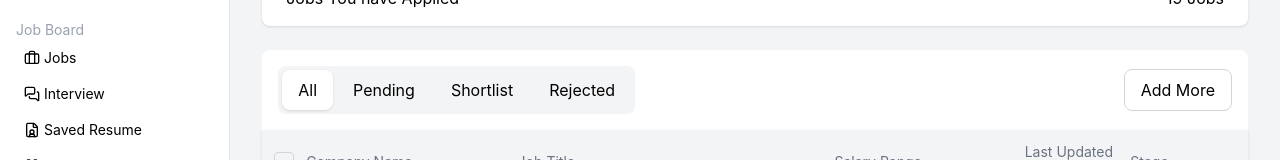
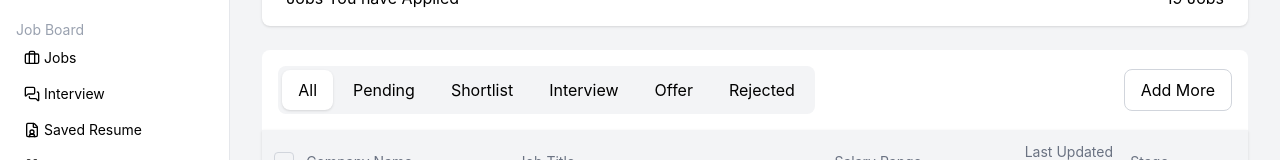
Before and after one commit to Shashwat64/Job-Tracker, a React (Vite) app: page /app/jobs in a window 1280 px wide. Shown: the part 132-292 px from the top of the page. Built offline with nearby package versions, Linux system fonts and the light colour scheme; no server answers.

Commit message:
feat: made dashboard tile clickable

```diff
--- a/src/App.jsx
+++ b/src/App.jsx
@@ -11,6 +11,7 @@ export default function App() {
 
 
   const [interviewJson, setInterviewJson] = useState(interviewList)
+  const [activeBtn, setActiveBtn] = useState('all')
 
   // console.log(interviewJson)
 
@@ -19,7 +20,9 @@ export default function App() {
       {/* Global Providers Here */}
       <JobContext.Provider value={{
         interviewJson,
-        setInterviewJson
+        setInterviewJson,
+        activeBtn,
+        setActiveBtn
       }}>
         <RouterProvider router={router} />
       </JobContext.Provider >
--- a/src/Components/MainNavChildren/Dashboard.jsx
+++ b/src/Components/MainNavChildren/Dashboard.jsx
@@ -1,27 +1,13 @@
-import { Link } from 'react-router-dom'
+import { Link, useNavigate } from 'react-router-dom'
 import { useContext } from 'react'
 
 import { JobContext} from '../../App'
 
-//Top 4 cards
-const KPICard = ({ title, value, badge }) => (
-  <div className="bg-white p-5 rounded-lg border border-gray-200 shadow-sm hover:bg-gray-100 hover:cursor-pointer
-: transition duration-75 active:scale-95">
-    <h3 className="text-sm text-gray-500 font-medium mb-1">{title}</h3>
-    <div className="flex items-baseline space-x-2">
-      <p className="text-3xl font-semibold text-gray-900">{value}</p>
-      {badge && (
-        <span className={`text-xs font-medium px-2 py-0.5 rounded-full ${badge.style}`}>
-          {badge.label}
-        </span>
-      )}
-    </div>
-  </div>
-)
+
 
 //Its the lower most upcomign interview
 const InterviewItem = ({ company, round, position, date, time }) => (
-  <div className="px-6 py-4 flex justify-between items-center hover:bg-gray-100 hover:cursor-pointer
+  <div className="px-6 py-4 flex justify-between items-center  hover:bg-gray-100 hover:cursor-pointer
  transition">
     <div className="flex items-center gap-4">
       <div className="w-10 h-10 rounded border border-gray-200 bg-white flex items-center justify-center font-bold text-gray-700">
@@ -41,15 +27,6 @@ const InterviewItem = ({ company, round, position, date, time }) => (
 
 
 
-const kpiData = [
-  { title: "Total Applied", value: 19 },
-  { title: "Pending", value: 12, badge: { label: "Active", style: "text-amber-500 bg-amber-50" } },
-  { title: "Shortlisted", value: 4, badge: { label: "+1 this week", style: "text-emerald-600 bg-emerald-50" } },
-  { title: "Interview", value: 3 },
-  { title: "Offer", value: 3 },
-  { title: "Rejected", value: 3 }
-];
-
 const upcomingInterviews = []
 
 /* const upcomingInterviews = [
@@ -62,7 +39,11 @@ const months = ["Nov", "Dec", "Jan", "Feb", "Mar", "Apr"];
 
 export default function Dashboard() {
 
-  const { interviewJson } = useContext(JobContext)
+
+
+  const { interviewJson, activeBtn, setActiveBtn } = useContext(JobContext)
+
+  const navigate = useNavigate()
 
   console.log(interviewJson)
 
@@ -87,11 +68,35 @@ export default function Dashboard() {
 
   console.log(cards)
 
-
+  //Top 4 cards
+  const KPICard = ({ title, value, badge }) => (
+    <div
+      className="bg-white p-5 rounded-lg border border-gray-200 shadow-sm hover:bg-gray-100 hover:cursor-pointer
+      : transition duration-75 active:scale-95"
+      onClick={()=>{
+        setActiveBtn(
+          title === "Total Applied"
+            ? "all"
+            : title.toLowerCase()
+        )
+        navigate("../jobs")
+      }}
+    >
+      <h3 className="text-sm text-gray-500 font-medium mb-1">{title}</h3>
+      <div className="flex items-baseline space-x-2">
+        <p className="text-3xl font-semibold text-gray-900">{value}</p>
+        {badge && (
+          <span className={`text-xs font-medium px-2 py-0.5 rounded-full ${badge.style}`}>
+            {badge.label}
+          </span>
+        )}
+      </div>
+    </div>
+  )
 
 
   return (
-    <div className=" bg-gray-100 p-8 font-sans text-gray-800 grow">
+    <div className=" bg-gray-100 p-8 font-sans text-gray-800 grow select-none">
       <div className="w-full space-y-6">
 
         {/* Header */}
--- a/src/Components/MainNavChildren/Jobs.jsx
+++ b/src/Components/MainNavChildren/Jobs.jsx
@@ -16,12 +16,12 @@ import Dropdown from './Dropdown'
 
 export default function Jobs(){
 
-  const [activeBtn, setActiveBtn] = useState('all')
+
   const [activePage, setActivePage] = useState(1)
   const [searchParam, setSearchParam] = useState('')
 
 
-  const {interviewJson, setInterviewJson} = useContext(JobContext)
+  const {interviewJson, setInterviewJson, activeBtn, setActiveBtn} = useContext(JobContext)
 
 
   // console.log( "In Jobs.jsx", interviewJson[20])
@@ -194,16 +194,31 @@ export default function Jobs(){
                       ? 'bg-white shadow-sm'
                       : null
                   }`} value="all" onClick={handleClick}>All</button>
+
                 <button className={`px-4 py-2 rounded-lg hover:bg-gray-50 ${
                     activeBtn === 'pending'
                       ? 'bg-white shadow-sm'
                       : null
                   }`} value="pending" onClick={handleClick}>Pending</button>
+
                 <button className={`px-4 py-2 rounded-lg hover:bg-gray-50 ${
                     activeBtn === 'shortlisted'
                       ? 'bg-white shadow-sm'
                       : null
                   }`} value="shortlisted" onClick={handleClick}>Shortlist</button>
+
+                <button className={`px-4 py-2 rounded-lg hover:bg-gray-50 ${
+                    activeBtn === 'interview'
+                      ? 'bg-white shadow-sm'
+                      : null
+                  }`} value="interview" onClick={handleClick}>Interview</button>
+
+                  <button className={`px-4 py-2 rounded-lg hover:bg-gray-50 ${
+                    activeBtn === 'offer'
+                      ? 'bg-white shadow-sm'
+                      : null
+                  }`} value="offer" onClick={handleClick}>Offer</button>
+
                 <button className={`px-4 py-2 rounded-lg hover:bg-gray-50 ${
                     activeBtn === 'rejected'
                       ? 'bg-white shadow-sm'
```
